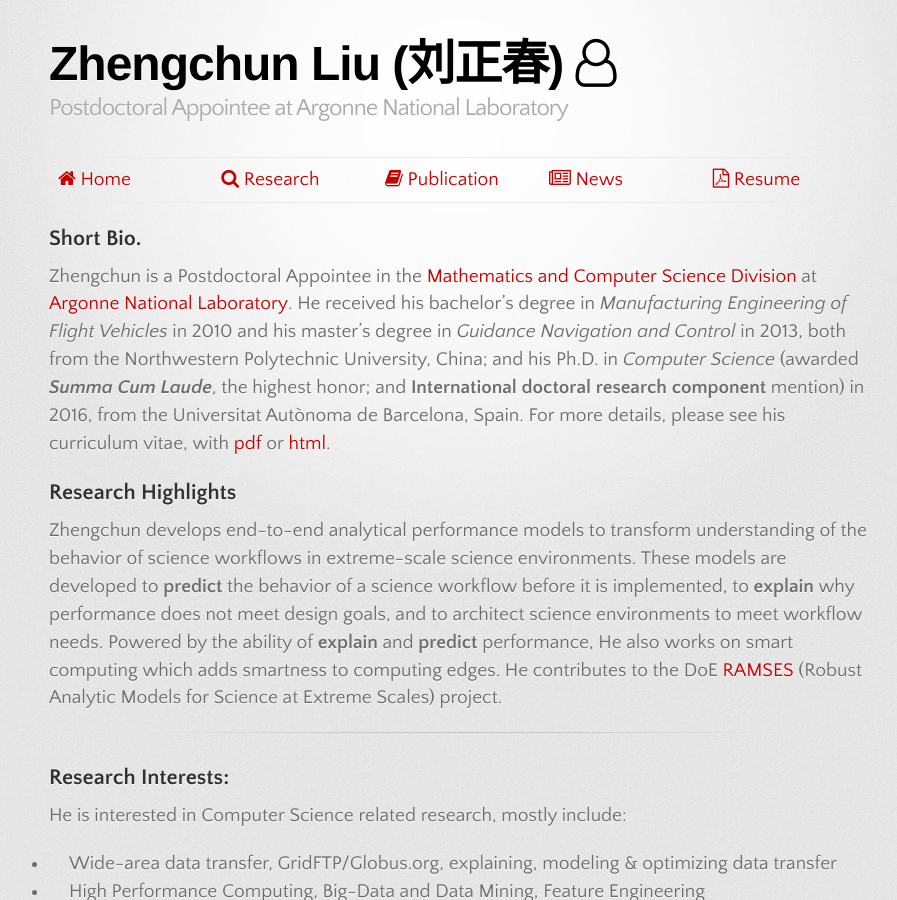
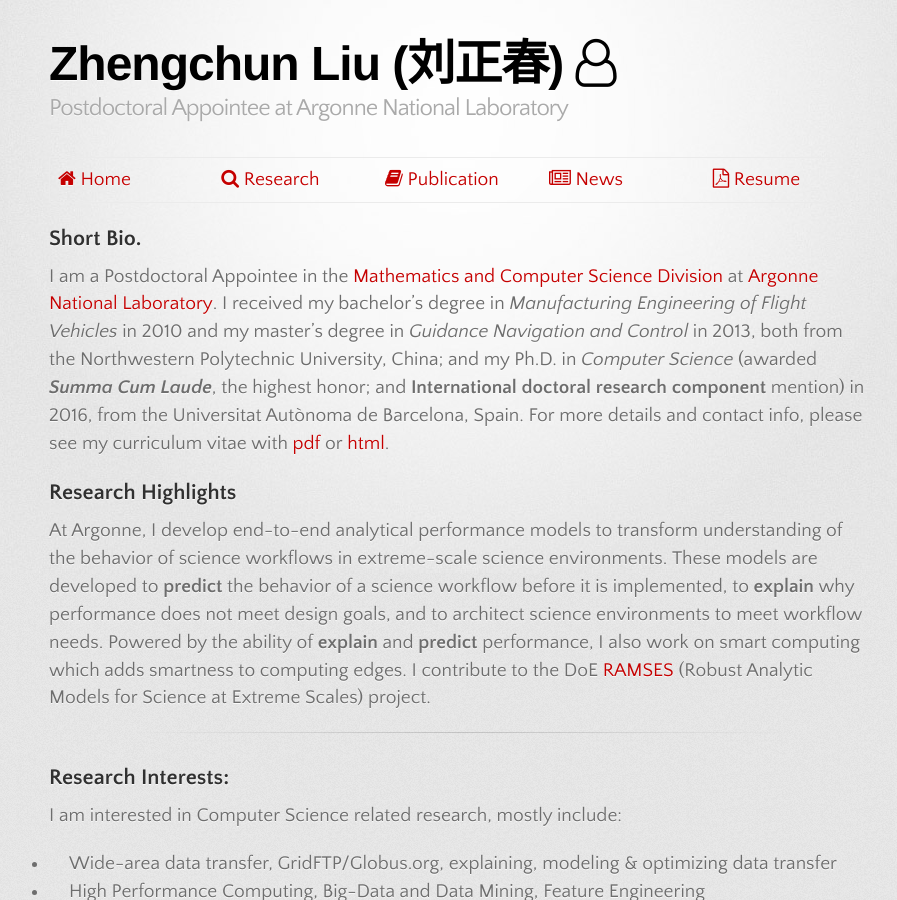
Before and after one commit to lzhengchun/lzhengchun.github.io, a Jekyll site: the page built from index.md, in a window 1280 px wide and 900 px high. Shown: the whole window, without its empty margins (181-1078 px from the left). Built offline with Jekyll 4.4.1, drawn with Linux system fonts in a browser that asks for light colours; some web fonts are replaced; some of the changed text lies outside the part shown.

Commit message:
add, delete, polish etc.

```diff
--- a/index.md
+++ b/index.md
@@ -5,19 +5,19 @@
 
 ## Short Bio.
 
-Zhengchun is a Postdoctoral Appointee in the [Mathematics and Computer Science Division](http://www.mcs.anl.gov/person/zhengchun-liu) at [Argonne National Laboratory](http://www.anl.gov/).
+I am a Postdoctoral Appointee in the [Mathematics and Computer Science Division](http://www.mcs.anl.gov/person/zhengchun-liu) at [Argonne National Laboratory](http://www.anl.gov/).
 <!---
 I work with [Rajkumar Kettimuthu](http://www.mcs.anl.gov/~kettimut/) (supervisor), Prof. [Ian Foster](https://www.cs.uchicago.edu/directory/ian-foster), [Prasanna Balaprakash](http://www.mcs.anl.gov/~pbalapra), [Sven Leyffer](https://wiki.mcs.anl.gov/leyffer/index.php/Sven_Leyffer) and [Kyle Chard](https://kylechard.com/) et al. --->
-He received his bachelor's degree in _Manufacturing Engineering of Flight Vehicles_ in 2010 and his master's degree in _Guidance Navigation and Control_ in 2013, both from the Northwestern Polytechnic University, China; and his Ph.D. in _Computer Science_ (awarded ___Summa Cum Laude___, the highest honor; and **International doctoral research component** mention) in 2016, from the Universitat Autònoma de Barcelona, Spain.
-For more details, please see his curriculum vitae, with  <a href="file/Zhengchun_Liu_CV.pdf" target="_blank">pdf</a> or <a href="file/Zhengchun_Liu_CV.html" target="_blank">html</a>.
+I received my bachelor's degree in _Manufacturing Engineering of Flight Vehicles_ in 2010 and my master's degree in _Guidance Navigation and Control_ in 2013, both from the Northwestern Polytechnic University, China; and my Ph.D. in _Computer Science_ (awarded ___Summa Cum Laude___, the highest honor; and **International doctoral research component** mention) in 2016, from the Universitat Autònoma de Barcelona, Spain.
+For more details and contact info, please see my curriculum vitae with <a href="file/Zhengchun_Liu_CV.pdf" target="_blank">pdf</a> or <a href="file/Zhengchun_Liu_CV.html" target="_blank">html</a>.
 
 ## Research Highlights
-Zhengchun develops end-to-end analytical performance models to transform understanding of the behavior of science workflows in extreme-scale science environments. These models are developed to __predict__ the behavior of a science workflow before it is implemented, to __explain__ why performance does not meet design goals, and to architect science environments to meet workflow needs. Powered by the ability of __explain__ and __predict__ performance, He also works on smart computing which adds smartness to computing edges. He contributes to the DoE <a href="https://ramsesproject.github.io" target="_blank"> RAMSES </a> (Robust Analytic Models for Science at Extreme Scales) project.
+At Argonne, I develop end-to-end analytical performance models to transform understanding of the behavior of science workflows in extreme-scale science environments. These models are developed to __predict__ the behavior of a science workflow before it is implemented, to __explain__ why performance does not meet design goals, and to architect science environments to meet workflow needs. Powered by the ability of __explain__ and __predict__ performance, I also work on smart computing which adds smartness to computing edges. I contribute to the DoE <a href="https://ramsesproject.github.io" target="_blank"> RAMSES </a> (Robust Analytic Models for Science at Extreme Scales) project.
 
 ---
 ## Research Interests:
 
-He is interested in Computer Science related research, mostly include:
+I am interested in Computer Science related research, mostly include:
 
 * Wide-area data transfer, GridFTP/Globus.org, explaining, modeling & optimizing data transfer
 * High Performance Computing, Big-Data and Data Mining, Feature Engineering
@@ -58,5 +58,5 @@
 ---
 <span style="color:blue">
 ***NEWS***:
-We are looking for intern students, contact me if you have experience or interests in: large scale network simulation or modeling and simulation for HPC systems or performance modeling of workflow over distributed infrastructure.
+We are looking for intern students, contact me if you have experience or are interested in any one of: performance modeling, simulation, high performance computing, distributed systems, workflow over distributed infrastructure.
 </span>.
```
